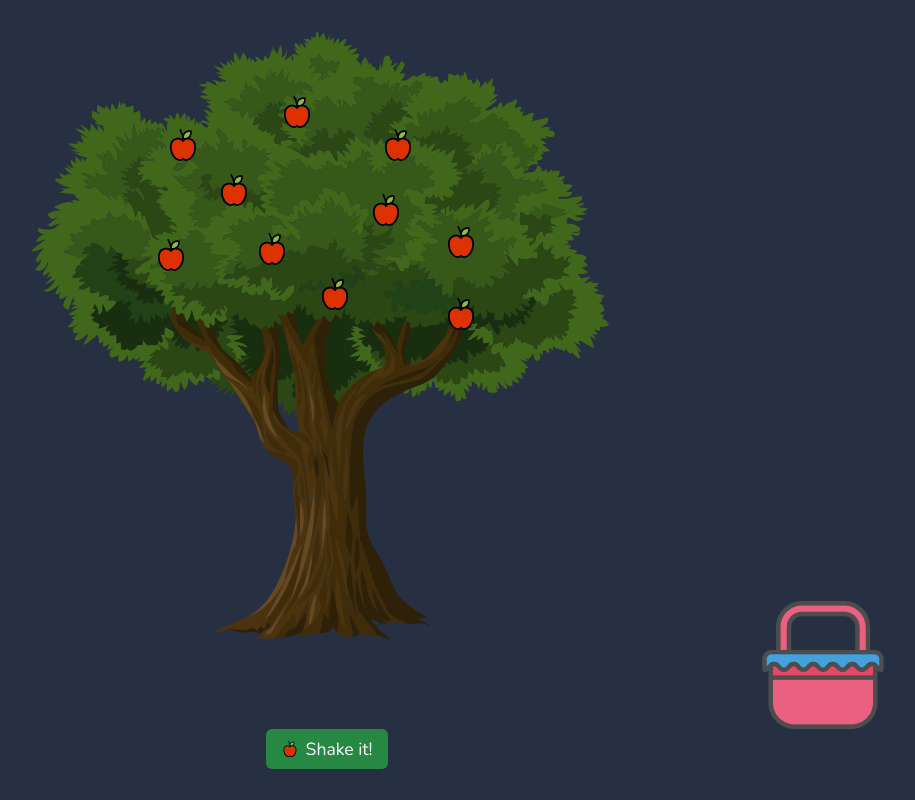
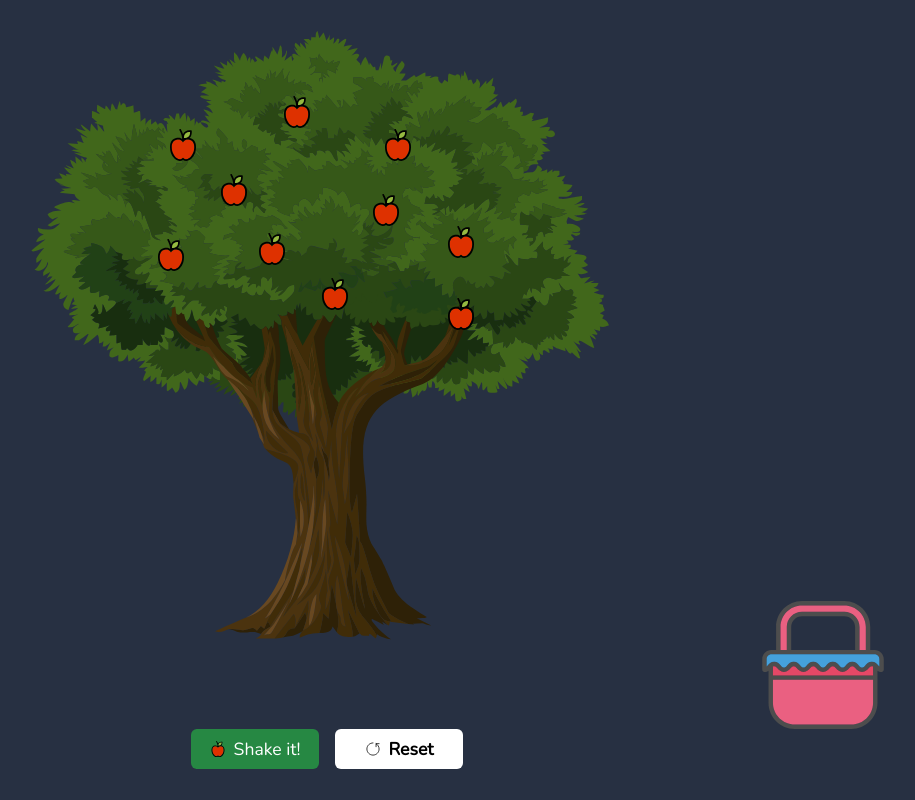
Before and after one commit to olcaneristi/shake-tree, a React (Create React App) app: page / in a window 1280 px wide. Shown: the whole page, without its empty margins (313-1228 px from the left). Built offline with nearby package versions, Linux system fonts and the light colour scheme.

Commit message:
add reset button

```diff
--- a/src/App.js
+++ b/src/App.js
@@ -1,10 +1,11 @@
 import React, { useState } from 'react';
 import { useDispatch, useSelector } from 'react-redux';
 import { toast } from 'react-toastify';
-import { getApples, fallApples } from './redux/actions/';
+import { getApples, fallApples, resetAll } from './redux/actions/';
 import { randomNumberGenerator } from './utils/appleItems';
 import Warning from './assets/icons/warning.svg';
 import Apple from './assets/icons/apple.svg';
+import Reset from './assets/icons/reset.svg';
 
 import { Basket, ShakeButton, Tree } from './components';
 
@@ -55,12 +56,17 @@ const App = () => {
     }, 3500);
   };
 
+  const resetAllState = () => {
+    dispatch(resetAll());
+  };
+
   return (
     <div className="App">
       <Tree shakeTree={shakeTree} />{' '}
       {/* ağacın sallanması/durması için state'i Tree componentine yolladık ve className değişimi sağladık. */}
       <Basket />
-      {allApples.length === 0 ? ( // ağaçta elma kalmadığında kullanıcının butona daha fazla basmasına engel olacağız.
+      <div className="buttons">
+        {allApples?.length === 0 ? ( // ağaçta elma kalmadığında kullanıcının butona daha fazla basmasına engel olacağız.
           <ShakeButton
             disabled
             title="There is no more apple on the tree."
@@ -76,6 +82,8 @@ const App = () => {
             image={Apple}
           />
         )}
+        <ShakeButton onClick={resetAllState} title="Reset" className="button__reset" image={Reset} />
+      </div>
     </div>
   );
 };
--- a/src/components/ShakeButton/index.js
+++ b/src/components/ShakeButton/index.js
@@ -3,7 +3,7 @@ import React from 'react';
 const ShakeButton = ({ onClick, title, className, disabled, image }) => {
   return (
     <button onClick={onClick} className={className ? `button ${className}` : 'button'} disabled={disabled}>
-      <img src={image} alt="icon" /> <p>{title}</p>
+      {image && <img src={image} alt="icon" />} <p>{title}</p>
     </button>
   );
 };
--- a/src/redux/actions/action-types.js
+++ b/src/redux/actions/action-types.js
@@ -9,3 +9,5 @@ export const ADD_APPLES_TO_BASKET_ERROR = 'ADD_APPLES_TO_BASKET_ERROR';
 export const FALL_APPLES_REQUEST = 'FALL_APPLES_REQUEST';
 export const FALL_APPLES_SUCCESS = 'FALL_APPLES_SUCCESS';
 export const FALL_APPLES_ERROR = 'FALL_APPLES_ERROR';
+
+export const RESET_ALL = 'RESET_ALL';
--- a/src/redux/actions/index.js
+++ b/src/redux/actions/index.js
@@ -24,3 +24,7 @@ export const fallApples = randomNumberGenerator => dispatch => {
     dispatch({ type: types.FALL_APPLES_ERROR, payload: toast.error(error.message) });
   }
 };
+
+export const resetAll = () => dispatch => {
+  dispatch({ type: types.RESET_ALL });
+};
--- a/src/redux/reducers/index.js
+++ b/src/redux/reducers/index.js
@@ -53,6 +53,11 @@ export const appleReducer = (state = initialState, action) => {
         error: action.payload,
       };
 
+    case types.RESET_ALL:
+      return {
+        ...initialState,
+      };
+
     default:
       return state;
   }
--- a/src/styles/elements/button.scss
+++ b/src/styles/elements/button.scss
@@ -6,14 +6,16 @@
   border-radius: $radius-sm;
   cursor: pointer;
   transition: all 200ms ease-in-out;
+  width: 8rem;
 
   &__shake,
-  &__shake--disabled {
-    display: flex;
+  &__shake--disabled,
+  &__reset {
+    display: inline-flex;
     align-items: center;
     justify-content: center;
-    margin: 0 auto;
     font-size: ($font-size-default + 0.1rem);
+    margin: 0 0.5rem;
   }
 
   &__shake {
@@ -23,7 +25,12 @@
     &--disabled {
       background-color: rgb(179, 75, 75) !important;
       color: $color-gray;
+      width: unset;
     }
+  }
+
+  &__reset {
+    font-weight: $font-bold;
   }
 
   &:disabled {
--- a/src/styles/main.scss
+++ b/src/styles/main.scss
@@ -15,4 +15,10 @@
   display: flex;
   flex-direction: column;
   justify-content: center;
+
+  .buttons {
+    display: flex;
+    align-items: center;
+    justify-content: center;
+  }
 }
```
Also changed, not shown: src/assets/icons/reset.svg (added). Lines whose indentation alone changed are shown as unchanged.
